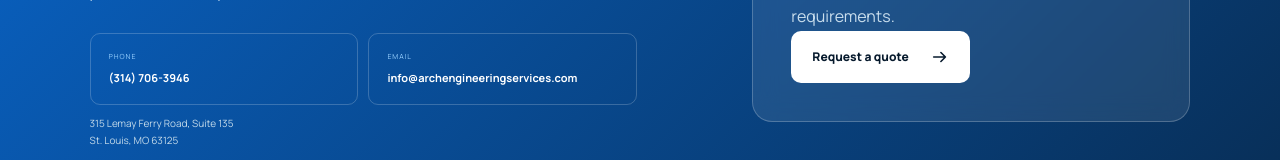
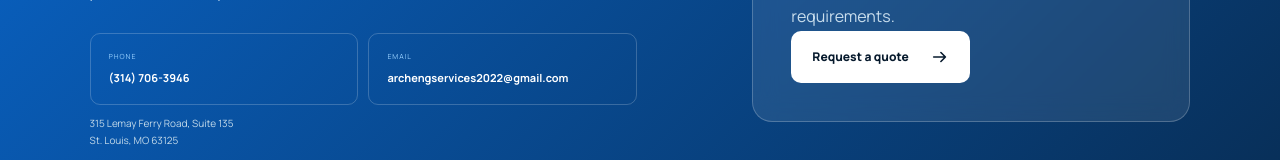
Before and after one commit to archengservices2022/Arch-Engineering-Website, a Next.js app: page / in a window 1280 px wide. Shown: the part 7868-8028 px from the top of the page. Built offline with nearby package versions, Linux system fonts and the light colour scheme.

Commit message:
Show Arch Gmail in homepage contact section

```diff
--- a/app/page.tsx
+++ b/app/page.tsx
@@ -24,6 +24,6 @@ export default function Home(){return <main><SiteHeader/>
 
  <section className="reference-tech"><p>TOOLS & TECHNOLOGIES</p><div>{tech.map(x=><span key={x}>{x}</span>)}</div></section>
 
- <section className="reference-contact" id="contact"><div><p className="section-label pale">LET’S BUILD SOMETHING USEFUL</p><h2>Have a project in mind?</h2><p>Tell us what you need designed, automated, or built. We’ll help define the practical next step.</p><div className="contact-mini"><a href="tel:+13147063946"><small>PHONE</small><b>(314) 706-3946</b></a><a href="mailto:info@archengineeringservices.com"><small>EMAIL</small><b>info@archengineeringservices.com</b></a><address>315 Lemay Ferry Road, Suite 135<br/>St. Louis, MO 63125</address></div></div><div className="reference-contact-panel"><h3>Ready to discuss the scope?</h3><p>Use our project enquiry page to select a service and provide your timeline, budget range, and requirements.</p><a className="button white" href="/contact">Request a quote <Arrow/></a></div></section>
+ <section className="reference-contact" id="contact"><div><p className="section-label pale">LET’S BUILD SOMETHING USEFUL</p><h2>Have a project in mind?</h2><p>Tell us what you need designed, automated, or built. We’ll help define the practical next step.</p><div className="contact-mini"><a href="tel:+13147063946"><small>PHONE</small><b>(314) 706-3946</b></a><a href="mailto:archengservices2022@gmail.com"><small>EMAIL</small><b>archengservices2022@gmail.com</b></a><address>315 Lemay Ferry Road, Suite 135<br/>St. Louis, MO 63125</address></div></div><div className="reference-contact-panel"><h3>Ready to discuss the scope?</h3><p>Use our project enquiry page to select a service and provide your timeline, budget range, and requirements.</p><a className="button white" href="/contact">Request a quote <Arrow/></a></div></section>
  <a className="back-to-top" href="#home" aria-label="Back to top">↑</a><SiteFooter/>
  </main>}
```
